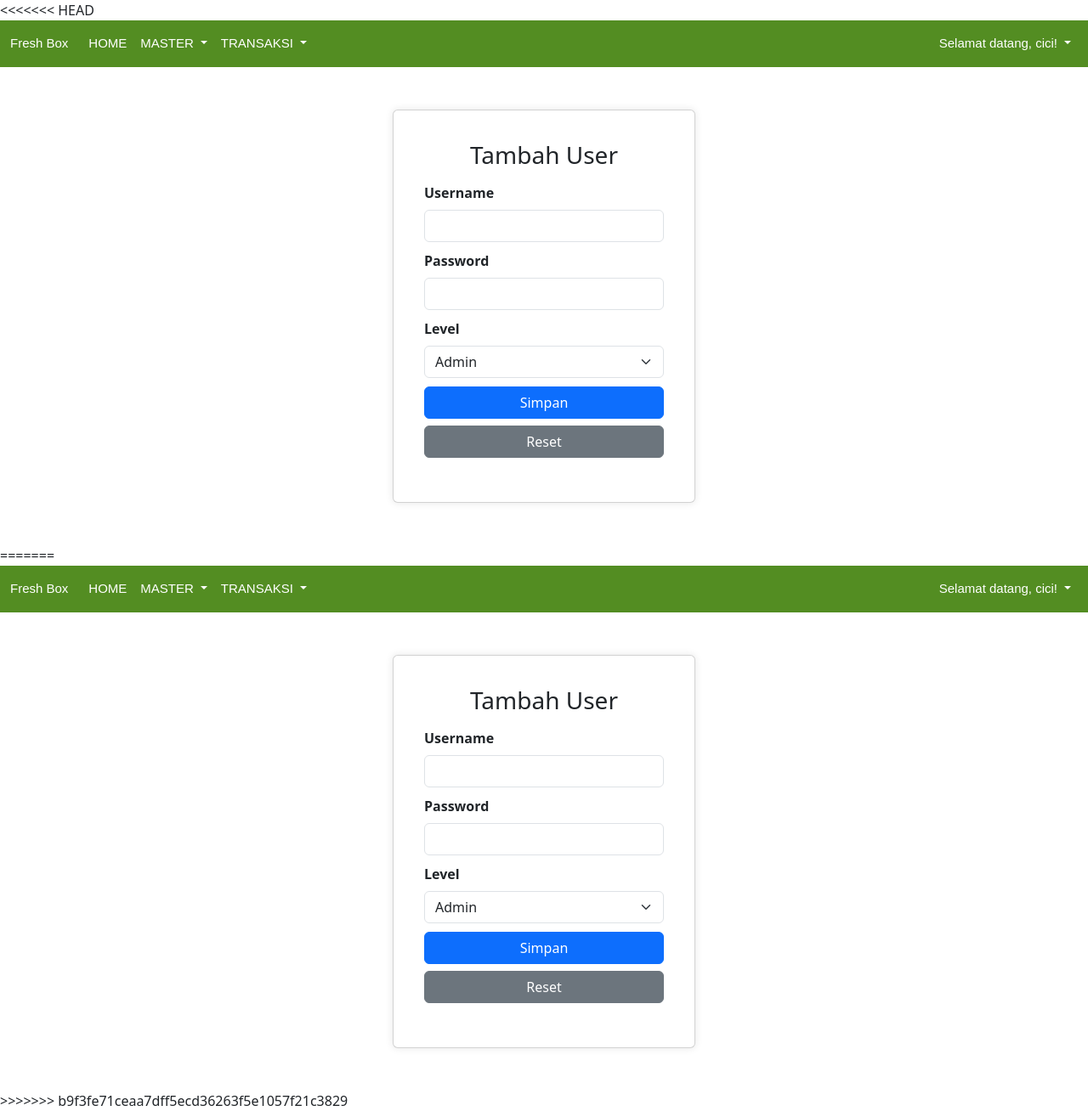
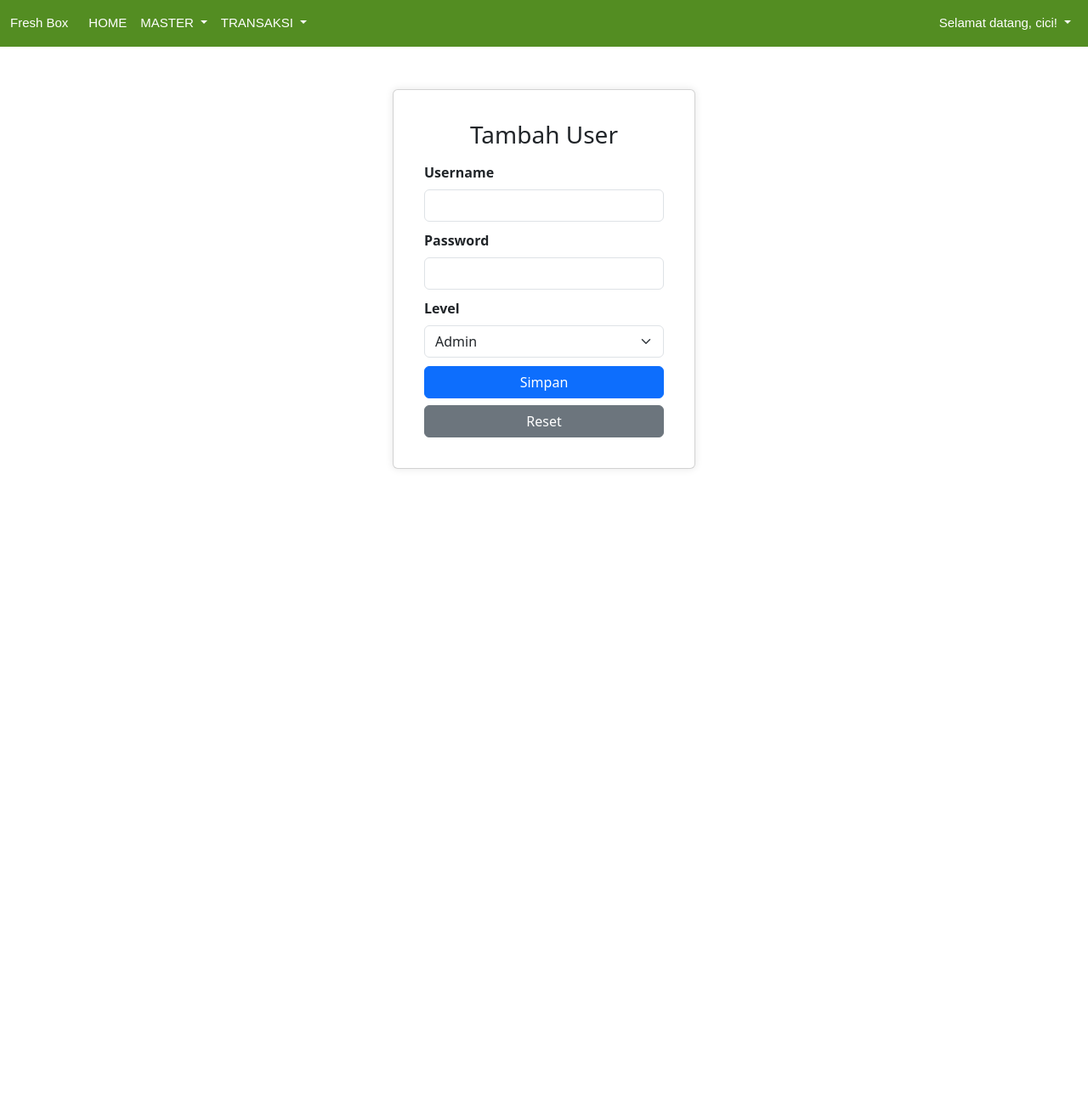
Before and after one commit to olisabelm/toko-caroline, a PHP site: page /new-user.php in a window 1280 px wide. Shown: the whole page at 85% size. After the commit the page ends 552 px from the top, so only its background shows below. Run offline with PHP 8.4, Linux system fonts and the light colour scheme; a user stored in the database is signed in.

Commit message:
perubahan

```diff
--- a/new-user.php
+++ b/new-user.php
@@ -1,4 +1,3 @@
-<<<<<<< HEAD
 <!DOCTYPE html>
 <html lang="en">
 
@@ -111,117 +110,3 @@
 </body>
 
 </html>
-=======
-<!DOCTYPE html>
-<html lang="en">
-
-<head>
-    <meta charset="UTF-8">
-    <meta name="viewport" content="width=device-width, initial-scale=1.0">
-    <title>Fresh Box</title>
-    <style>
-        body {
-            font-family: Poppins, sans-serif;
-            background-color: #f8f9fa;
-            margin: 0;
-            padding: 0;
-        }
-
-        .container {
-            width: 80%;
-            margin: 50px auto;
-        }
-
-        .card {
-            background-color: #ffffff;
-            border-radius: 8px;
-            box-shadow: 0 0 10px rgba(0, 0, 0, 0.1);
-            padding: 20px;
-        }
-
-        .form-label {
-            font-weight: bold;
-        }
-
-        .form-control {
-            width: 100%;
-            padding: 8px;
-            border: 1px solid #ced4da;
-            border-radius: 4px;
-            margin-bottom: 10px;
-        }
-
-        .form-select {
-            width: 100%;
-            padding: 8px;
-            border: 1px solid #ced4da;
-            border-radius: 4px;
-            margin-bottom: 10px;
-        }
-
-        .btn {
-            padding: 8px 16px;
-            border: none;
-            border-radius: 4px;
-            cursor: pointer;
-        }
-
-        .btn-primary {
-            background-color: #007bff;
-            color: #ffffff;
-        }
-
-        .btn-secondary {
-            background-color: #6c757d;
-            color: #ffffff;
-        }
-    </style>
-</head>
-
-<body>
-    <?php include "menu.php"; ?>
-
-    <?php
-    if ($_SESSION["level"] != "admin") {
-        echo "Anda tidak dapat mengakses halaman ini";
-        exit;
-    }
-    ?>
-
-    <div class="container">
-        <div class="row justify-content-center">
-            <div class="col-md-4">
-                <div class="card">
-                    <div class="card-body">
-                        <h1 class="text-center mb-3 h3">Tambah User</h1>
-                        <form action="create-user.php" method="POST">
-                            <div class="mb-2">
-                                <label for="username" class="form-label">Username</label>
-                                <input type="text" class="form-control" id="username" name="username" required>
-                            </div>
-                            <div class="mb-2">
-                                <label for="password" class="form-label">Password</label>
-                                <input type="password" class="form-control" id="password" name="password" required>
-                            </div>
-                            <div class="mb-2">
-                                <label for="level" class="form-label">Level</label>
-                                <select class="form-select" id="level" name="level" required>
-                                    <option value="admin">Admin</option>
-                                    <option value="keuangan">Keuangan</option>
-                                    <option value="logistik">Logistik</option>
-                                </select>
-                            </div>
-                            <div class="d-grid gap-2">
-                                <button type="submit" class="btn btn-primary">Simpan</button>
-                                <button type="reset" class="btn btn-secondary">Reset</button>
-                            </div>
-                        </form>
-                    </div>
-                </div>
-            </div>
-        </div>
-    </div>
-</body>
-
-</html>
->>>>>>> b9f3fe71ceaa7dff5ecd36263f5e1057f21c3829
```
Also changed, not shown: new-pelanggan.php (added, +39 -0 lines).
